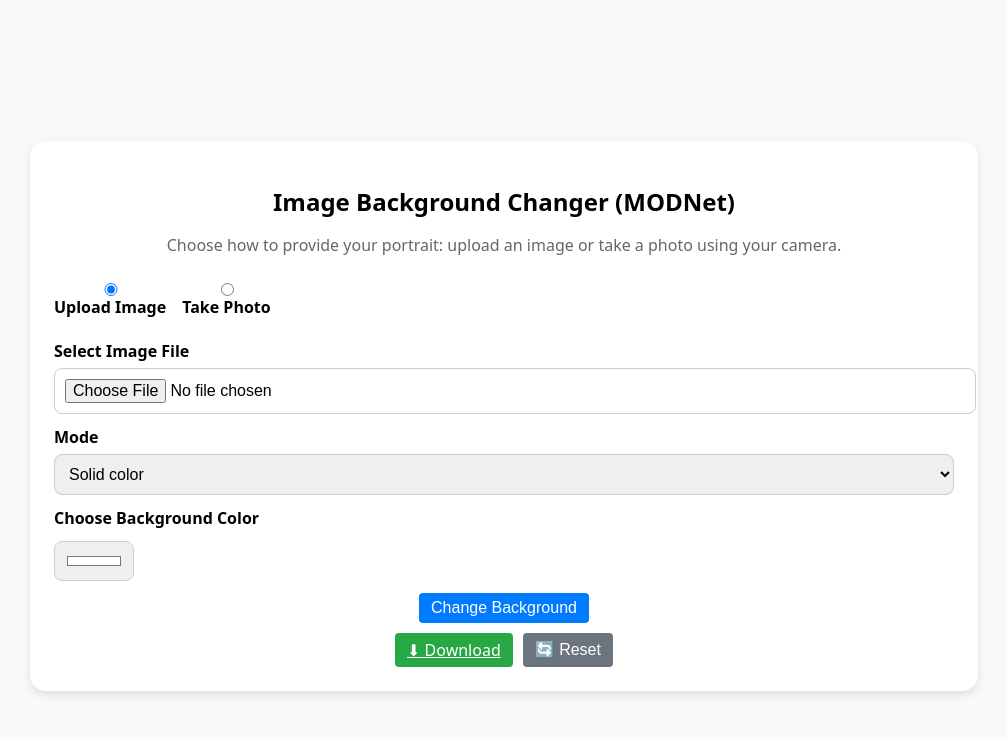
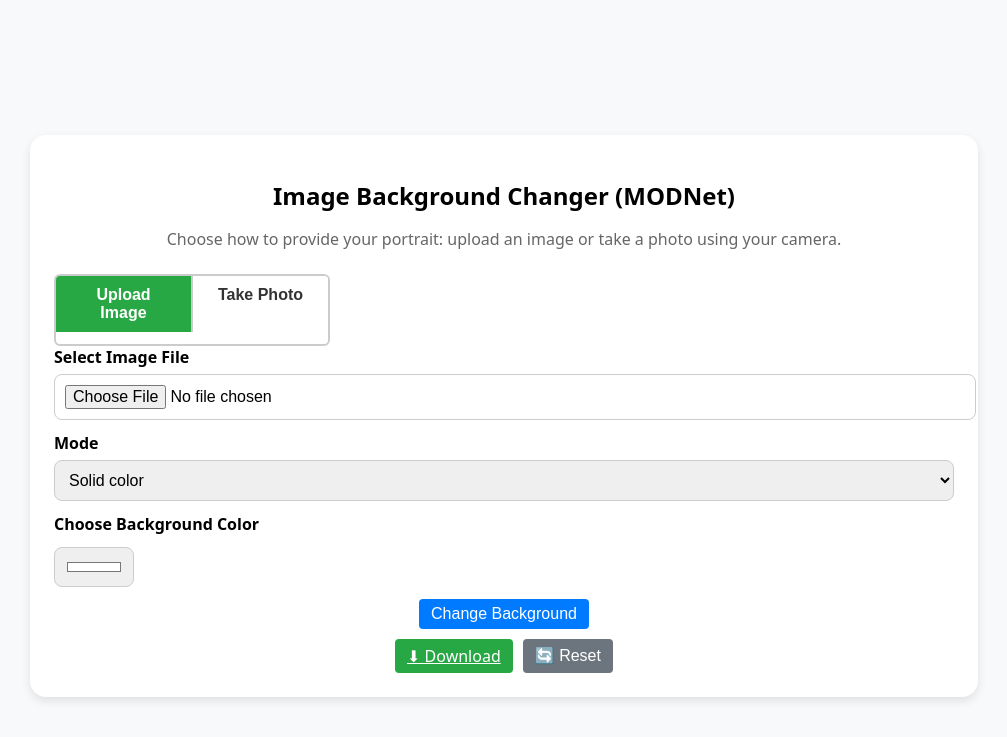
Before and after one commit to SatNaingTun/SntImageBGChanger, a FastAPI app: page /image/ in a window 1280 px wide. Shown: the top 737 px of the page, without its empty margins (136-1143 px from the left). Run offline with FastAPI, Linux system fonts and the light colour scheme; parts of the project's set-up code (start-up, migrations or seed data) failed here and were passed over.

Commit message:
toggle tab for image.html option

```diff
--- a/templates/image.html
+++ b/templates/image.html
@@ -13,6 +13,39 @@
     .btn-primary { background: #007bff; color: white; border: none; padding: 6px 12px; border-radius: 4px; cursor: pointer; }
     .btn-secondary { background: #6c757d; color: white; border: none; padding: 6px 12px; border-radius: 4px; cursor: pointer; }
     .btn-success { background: #28a745; color: white; border: none; padding: 6px 12px; border-radius: 4px; cursor: pointer; }
+    .tab-toggle {
+  display: flex;
+  border: 2px solid #ccc;
+  border-radius: 6px;
+  overflow: hidden;
+  width: fit-content;
+  font-family: sans-serif;
+}
+
+.tab-toggle input[type="radio"] {
+  display: none;
+}
+
+.tab-toggle .tab {
+  padding: 10px 20px;
+  cursor: pointer;
+  flex: 1;
+  text-align: center;
+  border-right: 2px solid #ccc;
+  background-color: #fff;
+  color: #333;
+  transition: background-color 0.3s, color 0.3s;
+}
+
+.tab-toggle .tab:last-child {
+  border-right: none;
+}
+
+.tab-toggle input[type="radio"]:checked + .tab {
+  background-color: #28a745; /* Green highlight */
+  color: white;
+  font-weight: bold;
+}
   </style>
 </head>
 
@@ -28,9 +61,12 @@
       <form id="uploadForm">
 
         <!-- Option to choose input source -->
-        <div class="option-select">
-          <label><input type="radio" name="inputOption" value="upload" checked> Upload Image</label>
-          <label><input type="radio" name="inputOption" value="camera"> Take Photo</label>
+        <div class="tab-toggle">
+          <input type="radio" id="upload" name="inputOption" value="upload" checked>
+          <label for="upload" class="tab">Upload Image</label>
+
+          <input type="radio" id="camera" name="inputOption" value="camera">
+          <label for="camera" class="tab">Take Photo</label>
         </div>
 
         <!-- Upload Image Section -->
```
